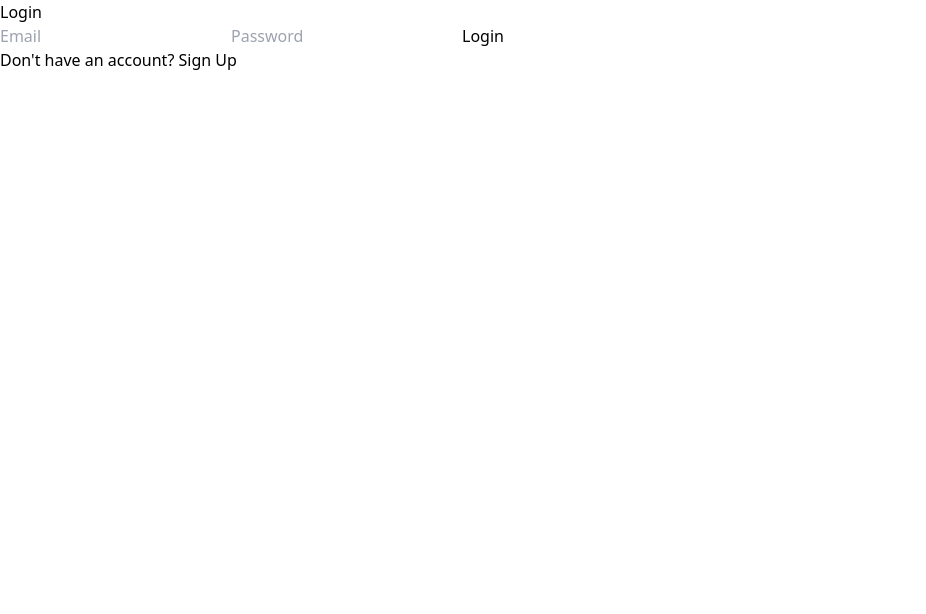
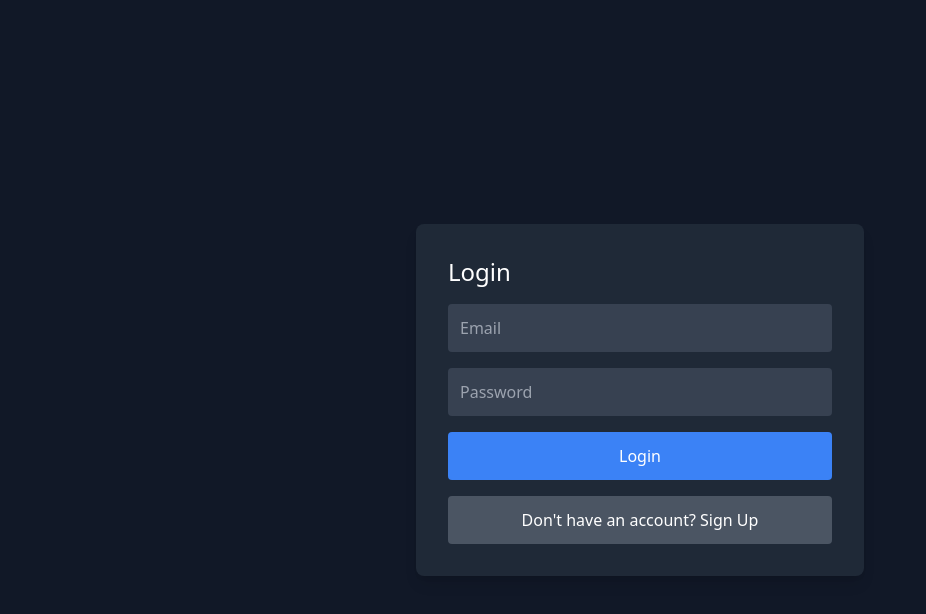
Before and after one commit to YehyunLee/genai-hack, a Next.js app in the folder infiniteContext/: page /auth/login in a window 1280 px wide. Shown: the top 614 px of the page, without its empty margins (0-926 px from the left). Built offline with nearby package versions, Linux system fonts and the light colour scheme; no server answers.

Commit message:
Style login page again roughly

```diff
--- a/infiniteContext/pages/auth/login.js
+++ b/infiniteContext/pages/auth/login.js
@@ -1,5 +1,6 @@
 import { useState } from "react";
 import { signIn, signUp } from "./auth";
+import Head from 'next/head';
 
 export default function LoginPage() {
   const [email, setEmail] = useState("");
@@ -27,16 +28,44 @@ export default function LoginPage() {
   };
 
   return (
-    <div>
-      <h1>{isRegistering ? "Sign Up" : "Login"}</h1>
-      <form onSubmit={handleSubmit}>
-        <input type="email" placeholder="Email" value={email} onChange={(e) => setEmail(e.target.value)} required />
-        <input type="password" placeholder="Password" value={password} onChange={(e) => setPassword(e.target.value)} required />
-        <button type="submit">{isRegistering ? "Sign Up" : "Login"}</button>
-      </form>
-      <button onClick={() => setIsRegistering(!isRegistering)}>
-        {isRegistering ? "Already have an account? Login" : "Don't have an account? Sign Up"}
-      </button>
+    <div className="min-h-screen bg-gray-900 flex items-center justify-center">
+      <Head>
+        <title>{isRegistering ? "Sign Up" : "Login"} - AI Chat Assistant</title>
+        <link rel="icon" href="/favicon.ico" />
+      </Head>
+      <div className="bg-gray-800 p-8 rounded-lg shadow-lg w-full max-w-md">
+        <h1 className="text-white text-2xl mb-4">{isRegistering ? "Sign Up" : "Login"}</h1>
+        <form onSubmit={handleSubmit} className="space-y-4">
+          <input
+            type="email"
+            placeholder="Email"
+            value={email}
+            onChange={(e) => setEmail(e.target.value)}
+            required
+            className="w-full p-3 rounded bg-gray-700 text-white focus:outline-none focus:ring-2 focus:ring-blue-500"
+          />
+          <input
+            type="password"
+            placeholder="Password"
+            value={password}
+            onChange={(e) => setPassword(e.target.value)}
+            required
+            className="w-full p-3 rounded bg-gray-700 text-white focus:outline-none focus:ring-2 focus:ring-blue-500"
+          />
+          <button
+            type="submit"
+            className="w-full p-3 rounded bg-blue-500 text-white hover:bg-blue-600 transition-colors"
+          >
+            {isRegistering ? "Sign Up" : "Login"}
+          </button>
+        </form>
+        <button
+          onClick={() => setIsRegistering(!isRegistering)}
+          className="w-full mt-4 p-3 rounded bg-gray-600 text-white hover:bg-gray-700 transition-colors"
+        >
+          {isRegistering ? "Already have an account? Login" : "Don't have an account? Sign Up"}
+        </button>
+      </div>
     </div>
   );
 }
```
